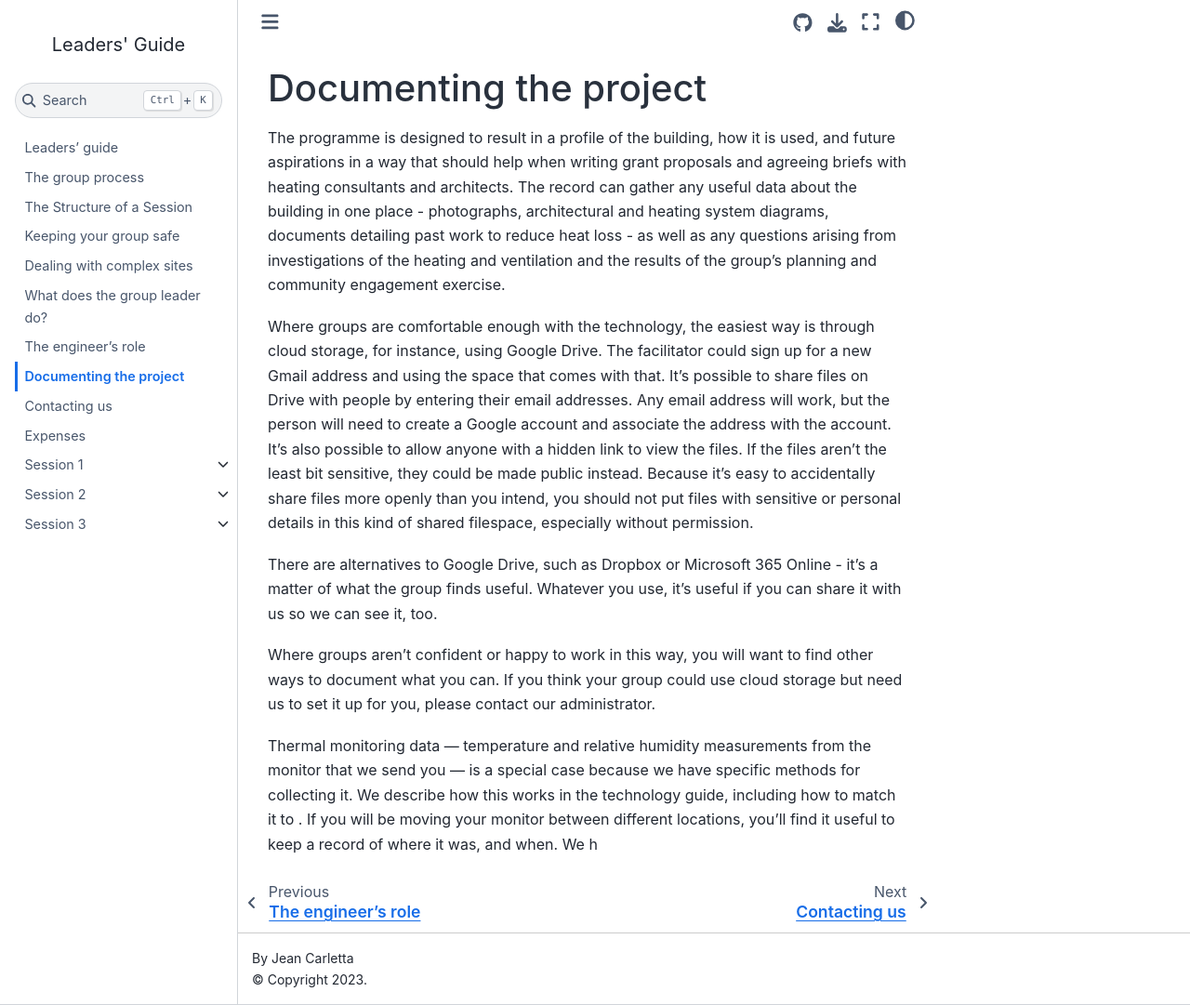
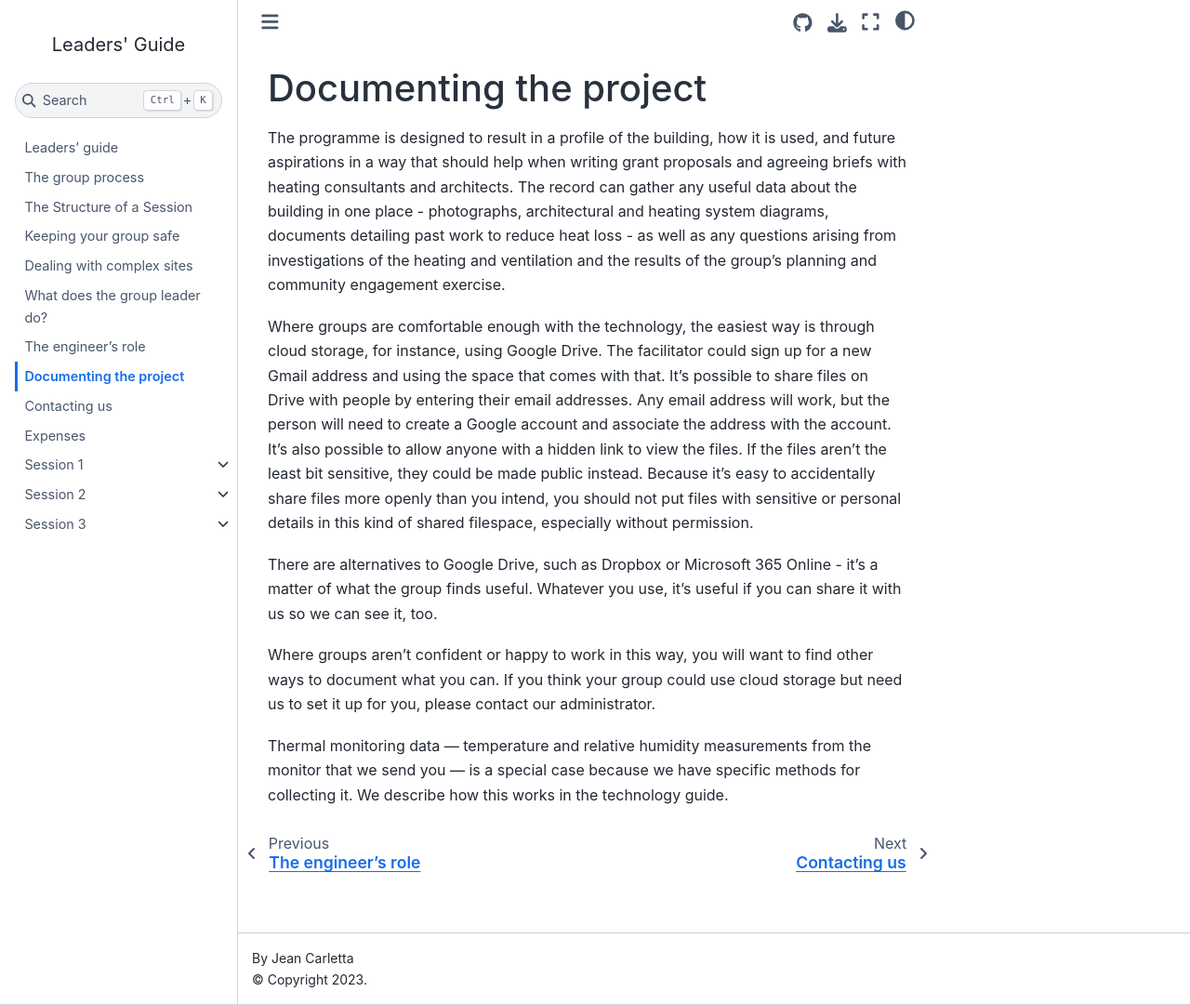
Before and after one commit to JeanCarletta/HeatHack-Leaders-Guide, a Jupyter Book: the page built from profile.md, in a window 1280 px wide and 1081 px high. Shown: the whole window at 93% size. Built offline with Jupyter Book 1.0.4 settings and Sphinx 7.4.7 and the Sphinx Book theme 1.1.4, drawn with Linux system fonts in a browser that asks for light colours.

Commit message:
clean up poor text

```diff
--- a/profile.md
+++ b/profile.md
@@ -8,4 +8,4 @@ There are alternatives to Google Drive, such as Dropbox or Microsoft 365 Online
 
 Where groups aren't confident or happy to work in this way, you will want to find other ways to document what you can. If you think your group could use cloud storage but need us to set it up for you, please contact our administrator.
 
-Thermal monitoring data --- temperature and relative humidity measurements from the monitor that we send you --- is a special case because we have specific methods for collecting it.  We describe how this works in the technology guide, including how to match it to .  If you will be moving your monitor between different locations, you'll find it useful to keep a record of where it was, and when.  We h
+Thermal monitoring data --- temperature and relative humidity measurements from the monitor that we send you --- is a special case because we have specific methods for collecting it.  We describe how this works in the technology guide.
```
